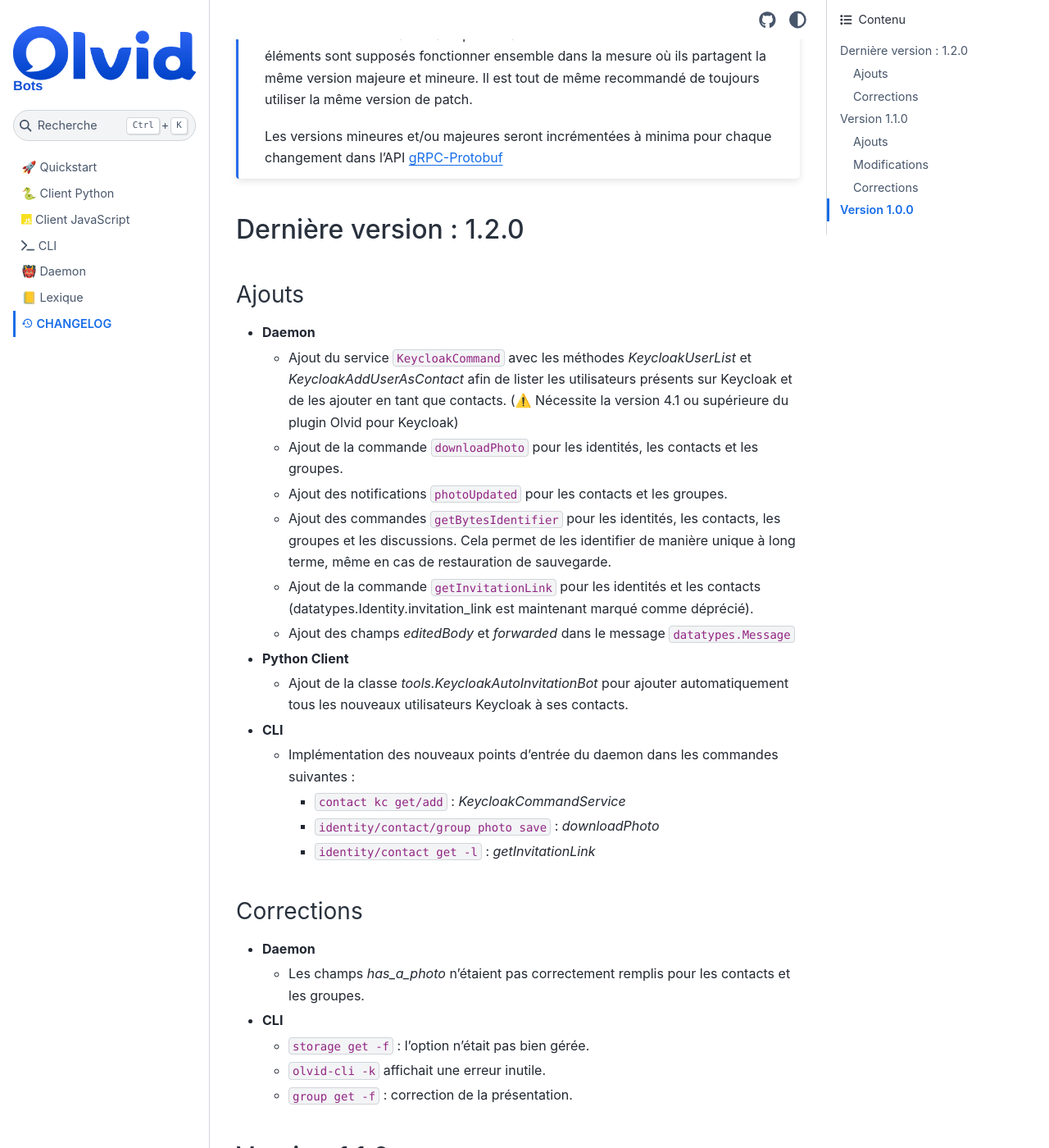
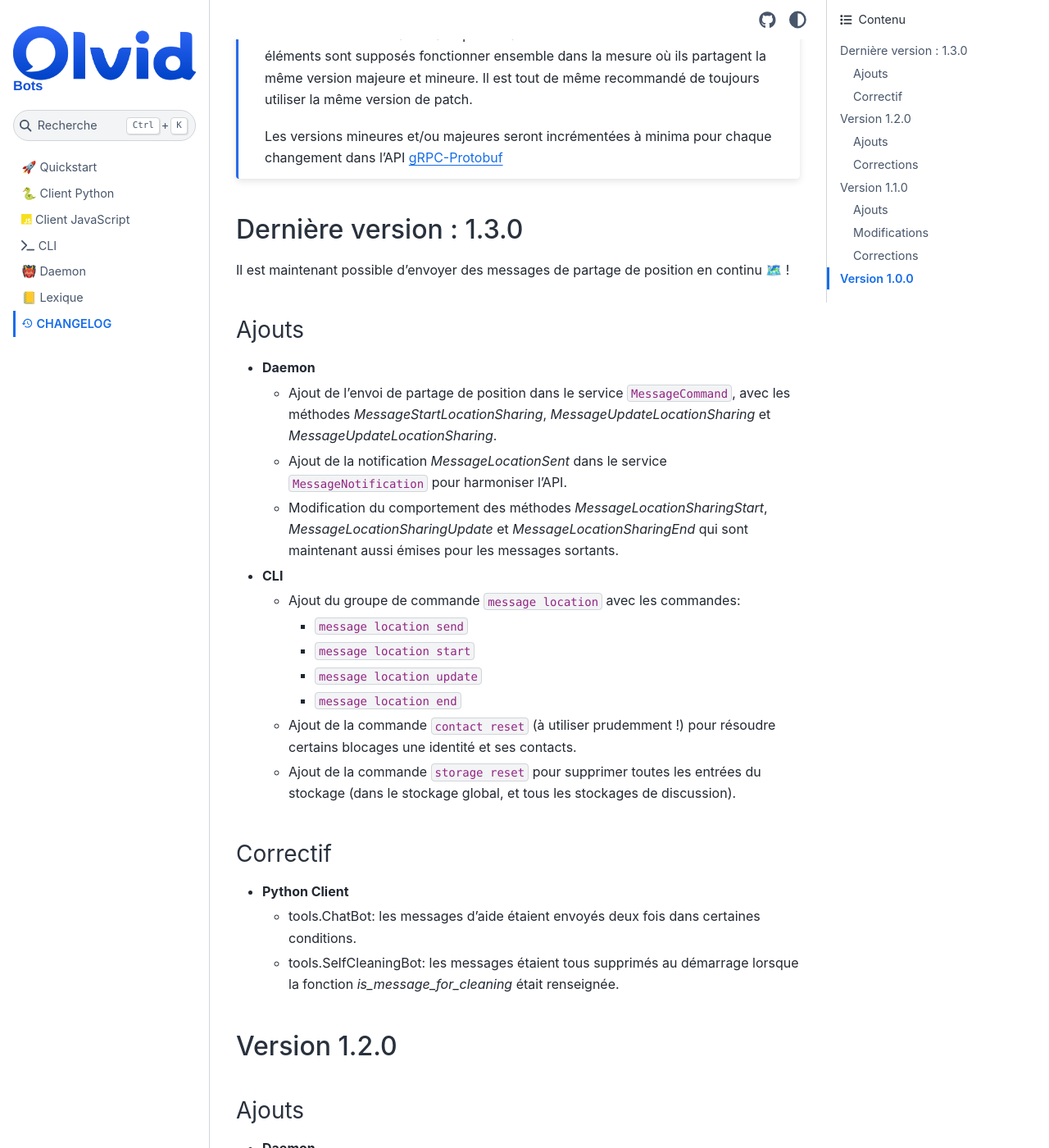
Before and after one commit to olvid-io/Olvid-Bot-Documentation, a Sphinx documentation site: the page built from source/changelog.md, in a window 1280 px wide and 1400 px high, scrolled down 283 px. Shown: the whole window at 82% size. Built offline with Sphinx 7.4.7 and the Sphinx Book theme 1.1.4, drawn with Linux system fonts in a browser that asks for light colours; nearby versions of some CDN libraries; the version number could not be read and is left out.

Commit message:
1.3.0: - updated changelog

```diff
--- a/requirements.txt
+++ b/requirements.txt
@@ -1,4 +1,4 @@
-olvid-bot>=1.1.0
+olvid-bot>=1.3.0
 sphinx==7.4.7
 sphinx-click==5.1.0
 sphinx-panels==0.4.1
--- a/source/changelog.md
+++ b/source/changelog.md
@@ -10,7 +10,30 @@ Il est tout de même recommandé de toujours utiliser la même version de patch.
 Les versions mineures et/ou majeures seront incrémentées à minima pour chaque changement dans l'API [gRPC-Protobuf](https://github.com/olvid-io/Olvid-Bot-Protobuf)
 :::
 
-## Dernière version : 1.2.0
+## Dernière version : 1.3.0
+Il est maintenant possible d'envoyer des messages de partage de position en continu 🗺️ !
+
+### Ajouts
+- **Daemon**
+  - Ajout de l'envoi de partage de position dans le service `MessageCommand`, avec les méthodes *MessageStartLocationSharing*, *MessageUpdateLocationSharing* et *MessageUpdateLocationSharing*.
+  - Ajout de la notification *MessageLocationSent* dans le service `MessageNotification` pour harmoniser l'API.
+  - Modification du comportement des méthodes *MessageLocationSharingStart*, *MessageLocationSharingUpdate* et *MessageLocationSharingEnd* qui sont maintenant aussi émises pour les messages sortants.
+
+- **CLI**
+  - Ajout du groupe de commande `message location` avec les commandes:
+    - `message location send`
+    - `message location start`
+    - `message location update`
+    - `message location end`
+  - Ajout de la commande `contact reset` (à utiliser prudemment !) pour résoudre certains blocages une identité et ses contacts.
+  - Ajout de la commande `storage reset` pour supprimer toutes les entrées du stockage (dans le stockage global, et tous les stockages de discussion).
+
+### Correctif
+- **Python Client**
+  - tools.ChatBot: les messages d'aide étaient envoyés deux fois dans certaines conditions.
+  - tools.SelfCleaningBot: les messages étaient tous supprimés au démarrage lorsque la fonction *is_message_for_cleaning* était renseignée.
+
+## Version 1.2.0
 
 ### Ajouts
 - **Daemon**
```
Also changed, not shown: 1 other file.
